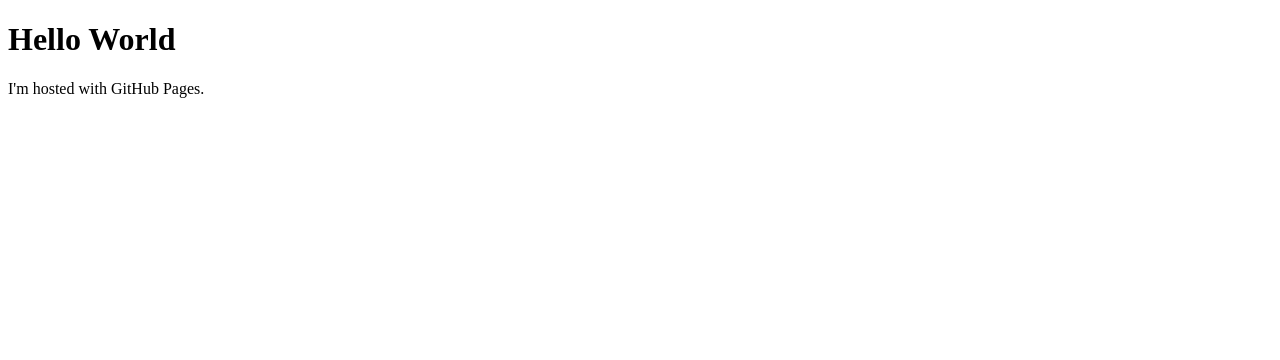
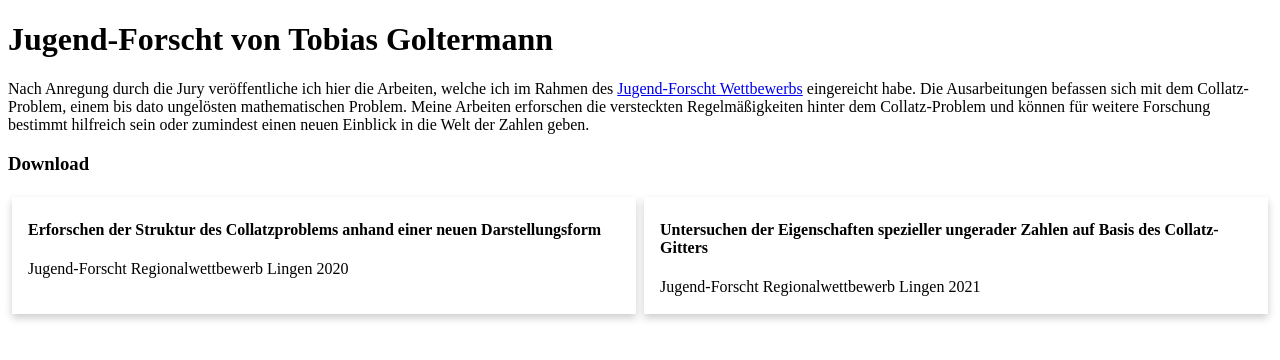
Before and after one commit to tgoltermann/tgoltermann.github.io, a plain HTML site: page index.html in a window 1280 px wide. Drawn offline with Linux system fonts and the light colour scheme.

Commit message:
Added actual website

```diff
--- /dev/null
+++ b/index.css
@@ -0,0 +1,44 @@
+.card-box {
+	display: flex;
+	flex-flow: row wrap;
+/*
+	justify-content: space-evenly;
+*/
+}
+
+.card {
+	box-shadow: 0 4px 8px rgba(0,0,0,0.2);
+	transition: 0.3;
+	margin: 4px 4px;
+	flex-grow: 1;
+	flex-basis: 0;
+}
+
+.card:hover {
+	box-shadow: 0 8px 16px 0 rgba(0,0,0,0.2);
+}
+
+.container {
+	padding: 2px 16px;
+	}
+
+.card-footer {
+	padding: 10px 10px
+}
+
+.card-link:link {
+	color: black;
+  text-decoration: none;
+}
+
+.card-link:visited {
+	color: black;
+
+  text-decoration: none;
+}
+
+.card-link:hover {
+  color: black;
+  background-color: transparent;
+  text-decoration: underline;
+}
--- a/index.html
+++ b/index.html
@@ -1,7 +1,43 @@
 <!DOCTYPE html>
 <html>
-<body>
-<h1>Hello World</h1>
-<p>I'm hosted with GitHub Pages.</p>
-</body>
+	<head>
+		<meta charset="UTF-8">
+		<link rel="stylesheet" href="index.css">
+		<script src="pdfThumbnails/pdfThumbnails.js" data-pdfjs-src="pdfThumbnails/pdf.js/build/pdf.js"></script>
+	</head>
+	<body>
+		<h1>Jugend-Forscht von Tobias Goltermann</h1>
+		<p>
+			Nach Anregung durch die Jury veröffentliche ich hier die Arbeiten, welche ich im Rahmen des <a href="https://www.jugend-forscht.de/">Jugend-Forscht Wettbewerbs</a> eingereicht habe.
+			Die Ausarbeitungen befassen sich mit dem Collatz-Problem, einem bis dato ungelösten mathematischen Problem.
+			Meine Arbeiten erforschen die versteckten Regelmäßigkeiten hinter dem Collatz-Problem und können für weitere Forschung bestimmt hilfreich sein oder zumindest einen neuen Einblick in die Welt der Zahlen geben.
+		</p>
+		<h3>Download</h3>
+
+		<div class="card-box">
+			<div class="card">
+<!--
+				<img data-pdf-thumbnail-file="Downloads/Erforschen_der_Struktur_des_Collatzproblems_anhand_einer_neuen_Darstellungsform.pdf" data-pdf-thumbnail-width="300" src="pdfThumbnails/pdf.png" height="300"><br>
+-->
+				<a class="card-link" href="Downloads/Erforschen_der_Struktur_des_Collatzproblems_anhand_einer_neuen_Darstellungsform.pdf" type="application/pdf" download>
+					<div class="container">
+						<h4>Erforschen der Struktur des Collatzproblems anhand einer neuen Darstellungsform</h4>
+						<p color="blue">Jugend-Forscht Regionalwettbewerb Lingen 2020</p>
+					</div>
+				</a>
+			</div>
+
+			<div class="card">
+<!--
+				<img data-pdf-thumbnail-file="Downloads/Untersuchen_der_Eigenschaften_spezieller_ungerader_Zahlen_auf_Basis_des_Collatz-Gitters.pdf" data-pdf-thumbnail-width="300" src="pdfThumbnails/pdf.png"><br>
+-->
+				<a class="card-link" href="Downloads/Untersuchen_der_Eigenschaften_spezieller_ungerader_Zahlen_auf_Basis_des_Collatz-Gitters.pdf" type="application/pdf" download>
+					<div class="container">
+						<h4>Untersuchen der Eigenschaften spezieller ungerader Zahlen auf Basis des Collatz-Gitters</h4>
+						<p>Jugend-Forscht Regionalwettbewerb Lingen 2021</p>
+					</div>
+				</a>
+			</div>
+		</div>
+	</body>
 </html>
```
Also changed, not shown: 2 other files.
